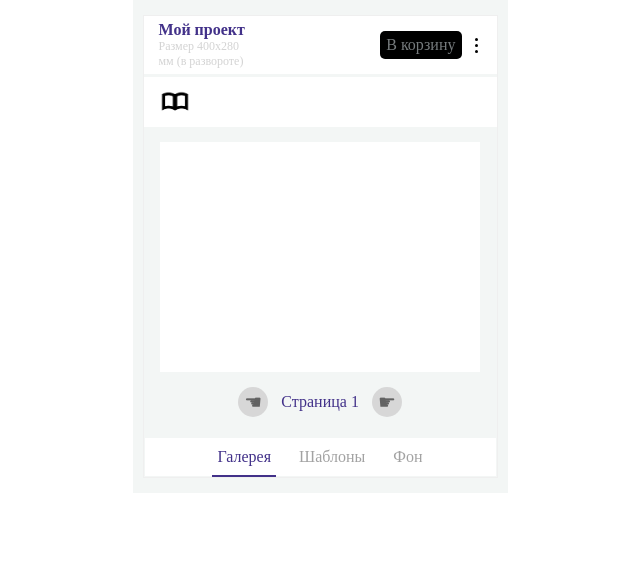
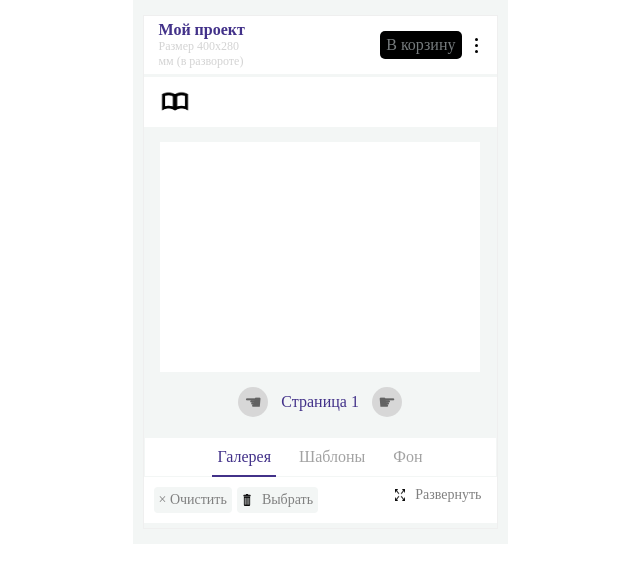
Before and after one commit to Aegis020404/tsc_test, a React (Create React App) app: page / in a window 1280 px wide. Shown: the top 568 px of the page, without its empty margins (320-960 px from the left). Built offline with nearby package versions, Linux system fonts and the light colour scheme.

Commit message:
add ThemesViewer

```diff
--- a/src/components/Themes/ThemesViewer.tsx
+++ b/src/components/Themes/ThemesViewer.tsx
@@ -1,10 +1,20 @@
 import React from 'react';
 import cl from '../../styles/Themes/ThemesViewer.module.css';
+import backedImg from '../../assets/imgs/backed.png';
+import unwrapImg from '../../assets/imgs/unwrap.png';
 
 const ThemesViewer = () => {
     return (
         <div className={cl.ThemesViewer}>
-
+            <div className={cl.management}>
+                <div className={cl.btns}>
+                    <button className={cl.btn}>× Очистить</button>
+                    <button className={cl.btn}><img src={backedImg} width={10} height={12} alt="backet img"/> Выбрать</button>
+                </div>
+                <div className={cl.unwrapper}>
+                    <button className={cl.btn +' '+ cl.unwrap}><img src={unwrapImg} width={10} height={12} alt="unwrap img"/> Развернуть</button>
+                </div>
+            </div>
         </div>
     );
 };
--- a/src/styles/Themes/ThemesViewer.module.css
+++ b/src/styles/Themes/ThemesViewer.module.css
@@ -0,0 +1,34 @@
+.ThemesViewer {
+    color: gray;
+    font-size: 14px;
+    margin-bottom: 5px;
+}
+
+.management {
+    display: flex;
+    justify-content: space-between;
+    padding: 10px;
+    align-items: center;
+}
+.btns {
+    display: flex;
+    gap: 5px;
+}
+.btn {
+    display: flex;
+    gap: 10px;
+    align-items: center;
+    background: #F3F6F5;
+    padding: 5px;
+    border-radius: 4px;
+    cursor: pointer;
+    transition: all .3s;
+}
+.unwrap {
+    margin-top: -10px;
+    background: none;
+}
+.btn:hover {
+    background: white;
+ color: black;
+}
```
Also changed, not shown: src/assets/imgs/backed.png (added), src/assets/imgs/unwrap.png (added).
